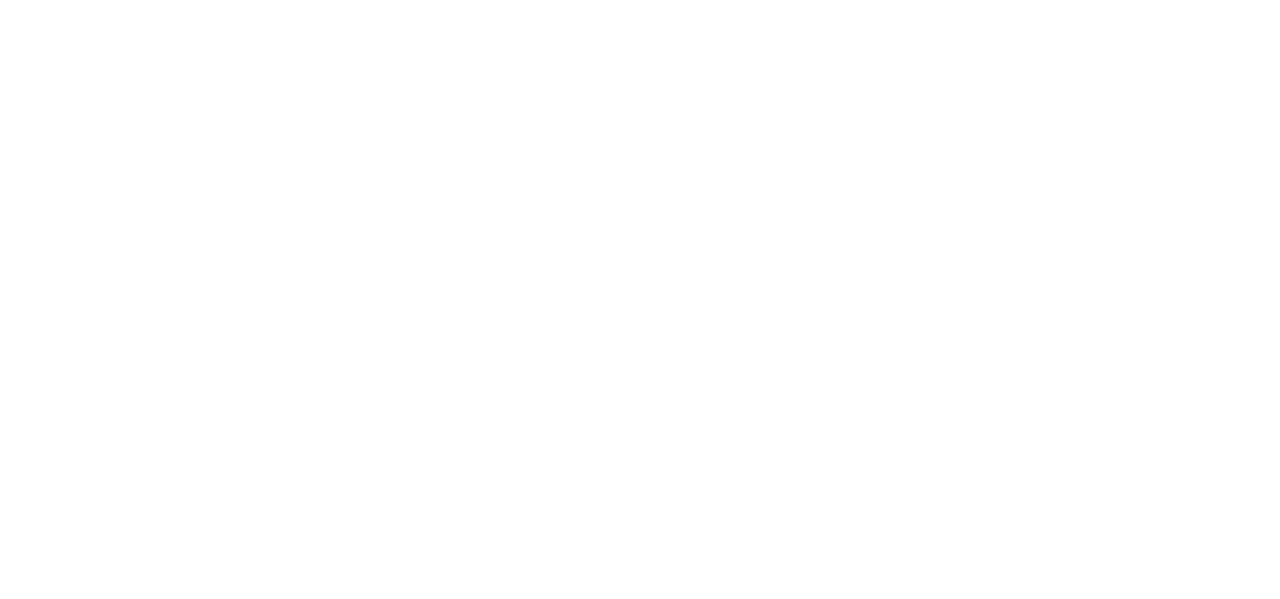
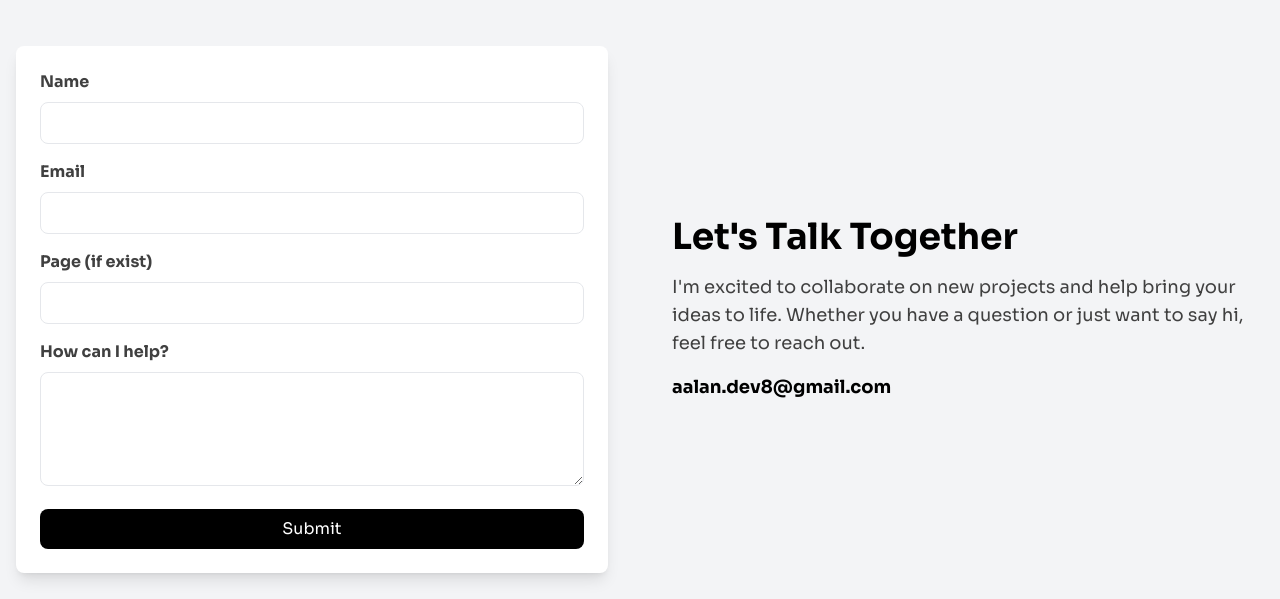
Before and after one commit to aalandev8/Nextjs-dev-Portfolio, a Next.js app: page / in a window 1280 px wide. Shown: the part 3198-3797 px from the top of the page. Before the commit the page ends 3196 px from the top, so only its background shows below. Built offline with nearby package versions, Linux system fonts and the light colour scheme.

Commit message:
Fix: added ContactMe section to page

```diff
--- a/app/page.tsx
+++ b/app/page.tsx
@@ -1,4 +1,4 @@
-import {Hero, Skills, Experiencie, AboutMe, MyProjects} from '@/app/_components'
+import {Hero, Skills, Experiencie, AboutMe, MyProjects, ContactMe} from '@/app/_components'
 
 export default function Home() {
   return (
@@ -8,6 +8,7 @@ export default function Home() {
       <Experiencie />
       <AboutMe />
       <MyProjects />
+      <ContactMe />
     </>
   );
 }
```
